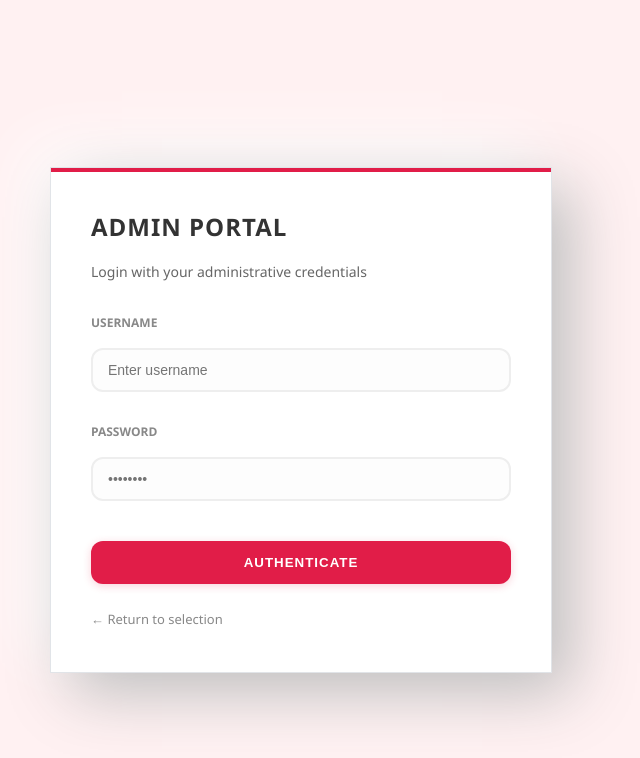
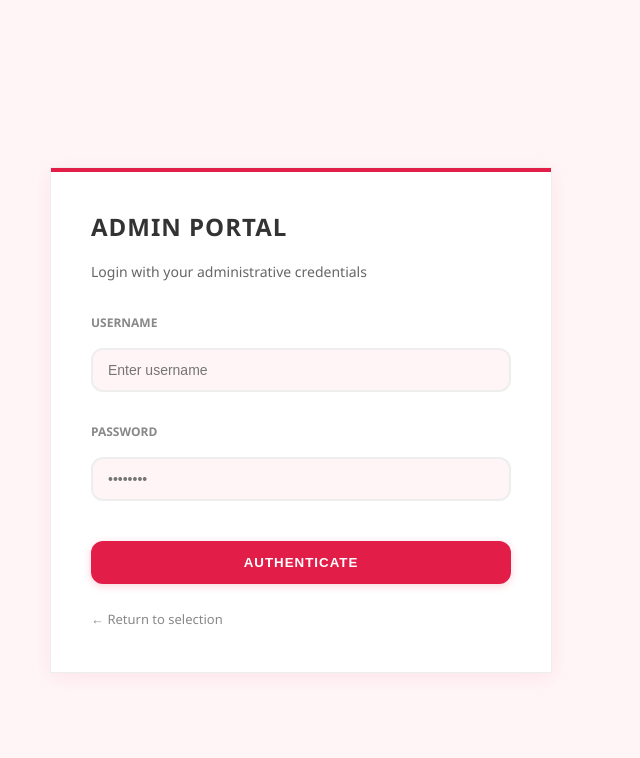
Before and after one commit to kunalz06/matchfit, a React (Create React App) app in the folder client/: page /admin-login in a window 1280 px wide. Shown: the top 758 px of the page, without its empty margins (339-979 px from the left). Built offline with nearby package versions, Linux system fonts and the light colour scheme.

Commit message:
feat: Implement Dark Mode support and refactor hardcoded colors to CSS variables

```diff
--- a/client/src/components/Header.js
+++ b/client/src/components/Header.js
@@ -4,10 +4,10 @@ const Header = ({ title, role }) => (
   <header style={{
     width: '100%',
     padding: '30px 0',
-    backgroundColor: '#e11d48',
+    backgroundColor: 'var(--primary-color)',
     color: 'white',
     textAlign: 'center',
-    boxShadow: '0 4px 12px rgba(225,29,72,0.25)',
+    boxShadow: 'var(--shadow)',
     borderBottomLeftRadius: '25px',
     borderBottomRightRadius: '25px',
     marginBottom: '30px',
--- a/client/src/pages/Customer.js
+++ b/client/src/pages/Customer.js
@@ -10,7 +10,7 @@ const Customer = () => {
       <Header title="MatchFit Customer Portal" />
       <div className="container" style={{ textAlign: 'center' }}>
         <div className="card" style={{ maxWidth: '800px', margin: '0 auto', padding: '40px' }}>
-          <h2 style={{ color: '#e11d48' }}>Welcome to Our Studio</h2>
+          <h2 style={{ color: 'var(--primary-color)' }}>Welcome to Our Studio</h2>
           <p style={{ fontSize: '1.2rem', color: '#555', marginBottom: '30px' }}>
             Experience the perfect fit. We provide premium stitching, alterations, and bespoke designs tailored just for you.
           </p>
--- a/client/src/pages/Home.js
+++ b/client/src/pages/Home.js
@@ -12,10 +12,10 @@ const Home = () => {
       alignItems: 'center',
       justifyContent: 'center',
       minHeight: '100vh',
-      background: 'linear-gradient(135deg, #fff1f2 0%, #ffe4e6 100%)'
+      background: 'linear-gradient(135deg, var(--bg-color) 0%, var(--card-bg) 100%)'
     }}>
       <div className="card" style={{ padding: '50px', maxWidth: '600px', textAlign: 'center' }}>
-        <h1 style={{ fontSize: '3rem', color: '#e11d48', marginBottom: '10px' }}>MatchFit</h1>
+        <h1 style={{ fontSize: '3rem', color: 'var(--primary-color)', marginBottom: '10px' }}>MatchFit</h1>
         <p style={{ color: '#666', fontSize: '1.2rem', marginBottom: '40px' }}>
           Precision Tailoring & Order Management System
         </p>
--- a/client/src/pages/TrackOrder.js
+++ b/client/src/pages/TrackOrder.js
@@ -26,11 +26,11 @@ const TrackOrder = () => {
   };
 
   const getStatusStyle = (s) => {
-    if (s === 'Order not found') return { bg: '#fff5f5', border: '#feb2b2', color: '#c53030' };
-    if (s === 'delivered') return { bg: '#f0fff4', border: '#9ae6b4', color: '#276749' };
-    if (s === 'completed') return { bg: '#fff3cd', border: '#ffc107', color: '#856404' };
-    if (s === 'in progress') return { bg: '#fff5f5', border: '#feb2b2', color: '#c53030' };
-    return { bg: '#f0fff4', border: '#9ae6b4', color: '#276749' };
+    if (s === 'Order not found') return { bg: 'var(--bg-color)', border: '#feb2b2', color: '#c53030' };
+    if (s === 'delivered') return { bg: 'var(--bg-color)', border: '#9ae6b4', color: '#276749' };
+    if (s === 'completed') return { bg: 'var(--bg-color)', border: '#ffc107', color: '#856404' };
+    if (s === 'in progress') return { bg: 'var(--bg-color)', border: '#feb2b2', color: '#c53030' };
+    return { bg: 'var(--bg-color)', border: '#9ae6b4', color: '#276749' };
   };
 
   // Landing state
@@ -41,8 +41,8 @@ const TrackOrder = () => {
         <div className="container" style={{ display: 'flex', justifyContent: 'center' }}>
           <div className="card" style={{ width: '100%', maxWidth: '500px', textAlign: 'center', padding: '60px 40px' }}>
             <div style={{ fontSize: '4rem', marginBottom: '15px' }}>📦</div>
-            <h2 style={{ color: '#333', marginBottom: '10px' }}>Welcome to Matchfit</h2>
-            <p style={{ color: '#666', fontSize: '1.1rem', marginBottom: '35px' }}>
+            <h2 style={{ color: 'var(--text-main)', marginBottom: '10px' }}>Welcome to Matchfit</h2>
+            <p style={{ color: 'var(--text-muted)', fontSize: '1.1rem', marginBottom: '35px' }}>
               Got your order? Track it here.
             </p>
             <button onClick={() => setStarted(true)} style={{ padding: '16px 40px', fontSize: '1.1rem' }}>
--- a/client/src/styles/styles.css
+++ b/client/src/styles/styles.css
@@ -1,13 +1,31 @@
 :root {
+  /* Light Mode (Default) */
   --primary-color: #e11d48;
+  /* Reddish Pink */
   --primary-hover: #be123c;
-  --bg-color: #fff1f2;
+  --bg-color: #fff5f7;
+  /* Whitish Pink */
   --card-bg: #ffffff;
   --text-main: #333333;
   --text-muted: #666666;
   --border-radius: 12px;
-  --shadow: 0 4px 20px rgba(225, 29, 72, 0.06);
+  --shadow: 0 4px 20px rgba(225, 29, 72, 0.08);
   --transition: all 0.3s ease;
+  --border-color: #eee;
+}
+
+@media (prefers-color-scheme: dark) {
+  :root {
+    --primary-color: #b11226;
+    /* "Existing" Dark Red contrast */
+    --primary-hover: #8e0e1e;
+    --bg-color: #121212;
+    --card-bg: #1e1e1e;
+    --text-main: #f8f9fa;
+    --text-muted: #aaaaaa;
+    --shadow: 0 4px 20px rgba(0, 0, 0, 0.4);
+    --border-color: #333;
+  }
 }
 
 body {
@@ -67,8 +85,10 @@ select {
   width: 100%;
   padding: 12px 16px;
   margin: 10px 0;
-  border: 1px solid #ddd;
+  border: 1px solid var(--border-color);
   border-radius: var(--border-radius);
+  background-color: var(--card-bg);
+  color: var(--text-main);
   font-size: 1rem;
   box-sizing: border-box;
   transition: var(--transition);
@@ -114,7 +134,7 @@ th {
 
 td {
   padding: 15px;
-  border-bottom: 1px solid #eee;
+  border-bottom: 1px solid var(--border-color);
 }
 
 tr:last-child td {
@@ -239,12 +259,12 @@ tr:hover {
 }
 
 .login-box {
-  background: #ffffff;
+  background: var(--card-bg);
   width: 100%;
   max-width: 420px;
   padding: 40px;
-  border: 1px solid #e1e4e8;
-  box-shadow: 20px 20px 60px #bebebe, -20px -20px 60px #ffffff;
+  border: 1px solid var(--border-color);
+  box-shadow: var(--shadow);
   position: relative;
 }
 
@@ -290,8 +310,9 @@ tr:hover {
 .login-box input {
   width: 100%;
   padding: 12px 15px;
-  border: 2px solid #eee;
-  background: #fdfdfd;
+  border: 2px solid var(--border-color);
+  background: var(--bg-color);
+  color: var(--text-main);
   font-size: 14px;
   box-sizing: border-box;
   transition: all 0.2s ease;
@@ -300,7 +321,7 @@ tr:hover {
 .login-box input:focus {
   outline: none;
   border-color: var(--primary-color);
-  background: #fff;
+  background: var(--card-bg);
 }
 
 .login-button {
```
Also changed, not shown: client/src/pages/AdminDashboard.js (+10 -10 lines).
